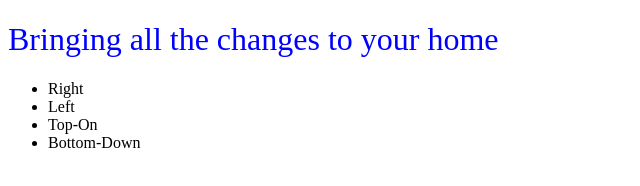
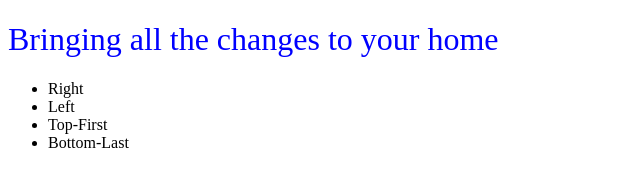
Before and after one commit to gitdegu/git-102, a plain HTML site: page index.html in a window 1280 px wide. Shown: the full height of the page, 0-640 px from the left. Drawn offline with Linux system fonts and the light colour scheme.

Commit message:
change the top and bottom label

```diff
--- a/index.html
+++ b/index.html
@@ -10,8 +10,8 @@
     <ul>
         <li>Right</li>
         <li>Left</li>
-        <li>Top-On</li>
-        <li>Bottom-Down</li>
+        <li>Top-First</li>
+        <li>Bottom-Last</li>
     </ul>
 </body>
 </html>
```
